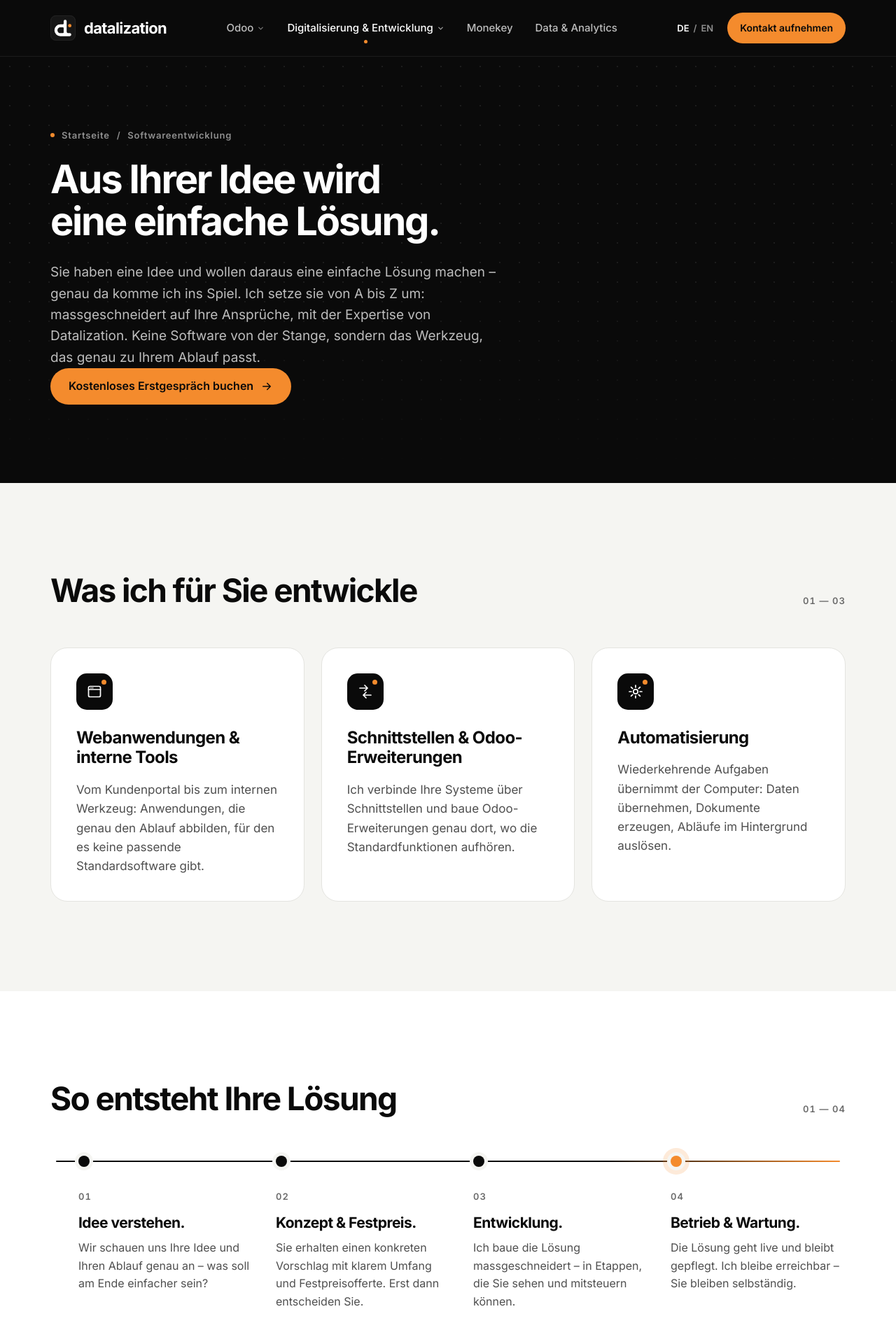
After one commit to datalization1/datalization, a Django app: page /de/softwareentwicklung/ in a window 1280 px wide. The commit adds this page. Shown: the top 1920 px of the page at 70% size. Run offline with Django 4.2, Linux system fonts and the light colour scheme.

Commit message:
Softwareentwicklung als eigene Seite + Nav-Dropdown (DE/EN)
- Neue vollwertige Seite /softwareentwicklung/ (Hero Idee→Lösung, Leistungen, A-Z-Ablauf, Outcomes, CTA)
- Nav: „Digitalisierung & Entwicklung" wird Dropdown (Digitalisierung / Softwareentwicklung) mit Chevron
- digitalisierung.html refokussiert auf Daten/Prozesse, Querlink zur neuen Seite; Titel/Meta zurück auf Daten
- Sitemap + EN-Übersetzungen ergänzt und kompiliert

Co-Authored-By: Claude Opus 4.8 (1M context) <noreply@anthropic.com>

```diff
--- a/web/sitemaps.py
+++ b/web/sitemaps.py
@@ -19,6 +19,7 @@ class StaticViewSitemap(Sitemap):
         "v2:odoo": 0.9,
         "v2:data_analytics": 0.9,
         "v2:digitalisierung": 0.9,
+        "v2:softwareentwicklung": 0.9,
         "v2:monekey": 0.9,
         "v2:odoo_partner": 0.9,
         "v2:impressum": 0.3,
@@ -35,6 +36,7 @@ class StaticViewSitemap(Sitemap):
             "v2:odoo_vergleich",
             "v2:data_analytics",
             "v2:digitalisierung",
+            "v2:softwareentwicklung",
             "v2:monekey",
             "v2:odoo_partner",
             "v2:ueber_datalization",
--- a/web/templates/v2/partials/nav.html
+++ b/web/templates/v2/partials/nav.html
@@ -19,7 +19,15 @@
             </ul>
           </div>
         </li>
-        <li><a {% if active == 'digitalisierung' %}class="on"{% endif %} href="{% url 'v2:digitalisierung' %}">{% if LANGUAGE_CODE == 'de' %}Digitalisierung &amp; Entwicklung{% else %}Digitalization &amp; Development{% endif %}</a></li>
+        <li class="has-dropdown">
+          <a {% if active == 'digitalisierung' or active == 'softwareentwicklung' %}class="on"{% endif %} href="{% url 'v2:digitalisierung' %}" aria-haspopup="true">{% if LANGUAGE_CODE == 'de' %}Digitalisierung &amp; Entwicklung{% else %}Digitalization &amp; Development{% endif %}<svg class="caret" width="11" height="11" viewBox="0 0 24 24" fill="none" stroke="currentColor" stroke-width="2.4" stroke-linecap="round" stroke-linejoin="round" aria-hidden="true"><path d="M6 9l6 6 6-6"></path></svg></a>
+          <div class="dropdown-wrap">
+            <ul class="dropdown">
+              <li><a href="{% url 'v2:digitalisierung' %}">{% if LANGUAGE_CODE == 'de' %}Digitalisierung{% else %}Digitalization{% endif %}</a></li>
+              <li><a href="{% url 'v2:softwareentwicklung' %}">{% if LANGUAGE_CODE == 'de' %}Softwareentwicklung{% else %}Software development{% endif %}</a></li>
+            </ul>
+          </div>
+        </li>
         <li><a {% if active == 'monekey' %}class="on"{% endif %} href="{% url 'v2:monekey' %}">Monekey</a></li>
         <li><a {% if active == 'data_analytics' %}class="on"{% endif %} href="{% url 'v2:data_analytics' %}">Data &amp; Analytics</a></li>
       </ul>
--- /dev/null
+++ b/web/templates/v2/softwareentwicklung.html
@@ -0,0 +1,91 @@
+{% extends "v2/base_v2.html" %}
+{% load i18n static %}
+{% get_current_language as LANGUAGE_CODE %}
+
+{% block title %}{% trans "Individuelle Softwareentwicklung für KMU | Datalization Zofingen" %}{% endblock %}
+{% block meta_description %}{% trans "Aus Ihrer Idee wird eine einfache Lösung: massgeschneiderte Software von A bis Z – Webanwendungen, Schnittstellen, Odoo-Erweiterungen und Automatisierungen. Für kleine Betriebe, zum Festpreis." %}{% endblock %}
+{% block og_title %}{% trans "Aus Ihrer Idee wird eine einfache Lösung." %}{% endblock %}
+
+{% block content %}
+<section class="hero hero--sub hero--text">
+  <div class="wrap">
+    <div>
+      <div class="crumb"><span class="dot" aria-hidden="true"></span><a href="{% url 'v2:home' %}">{% trans "Startseite" %}</a><span aria-hidden="true">/</span><span>{% if LANGUAGE_CODE == 'de' %}Softwareentwicklung{% else %}Software development{% endif %}</span></div>
+      <h1>{% trans "Aus Ihrer Idee wird eine einfache Lösung." %}</h1>
+      <p>{% blocktrans trimmed %}Sie haben eine Idee und wollen daraus eine einfache Lösung machen – genau da komme ich ins Spiel. Ich setze sie von A bis Z um: massgeschneidert auf Ihre Ansprüche, mit der Expertise von Datalization. Keine Software von der Stange, sondern das Werkzeug, das genau zu Ihrem Ablauf passt.{% endblocktrans %}</p>
+      <a class="btn" href="{% url 'v2:booking' %}" data-loader>{% trans "Kostenloses Erstgespräch buchen" %} <svg viewBox="0 0 24 24" fill="none" stroke="currentColor" stroke-width="2" stroke-linecap="round" stroke-linejoin="round" aria-hidden="true"><path d="M5 12h14M13 6l6 6-6 6"></path></svg></a>
+    </div>
+  </div>
+</section>
+
+{# ==================== WAS ICH ENTWICKLE ==================== #}
+<section class="sec sec-alt">
+  <div class="wrap">
+    <div class="sec-head reveal">
+      <h2>{% trans "Was ich für Sie entwickle" %}</h2>
+      <span class="idx" aria-hidden="true">01 — 03</span>
+    </div>
+    <div class="cards">
+      <article class="card reveal">
+        <div class="ico" aria-hidden="true"><svg viewBox="0 0 24 24" fill="none" stroke="currentColor" stroke-width="1.7" stroke-linecap="round" stroke-linejoin="round"><rect x="3.5" y="4.5" width="17" height="15" rx="2"></rect><path d="M3.5 9h17M7 6.75h.01M9.5 6.75h.01"></path></svg></div>
+        <h3>{% trans "Webanwendungen & interne Tools" %}</h3>
+        <p>{% blocktrans trimmed %}Vom Kundenportal bis zum internen Werkzeug: Anwendungen, die genau den Ablauf abbilden, für den es keine passende Standardsoftware gibt.{% endblocktrans %}</p>
+      </article>
+      <article class="card reveal">
+        <div class="ico" aria-hidden="true"><svg viewBox="0 0 24 24" fill="none" stroke="currentColor" stroke-width="1.7" stroke-linecap="round" stroke-linejoin="round"><path d="M4 7h11M11 3l4 4-4 4"></path><path d="M20 17H9M13 13l-4 4 4 4"></path></svg></div>
+        <h3>{% trans "Schnittstellen & Odoo-Erweiterungen" %}</h3>
+        <p>{% blocktrans trimmed %}Ich verbinde Ihre Systeme über Schnittstellen und baue Odoo-Erweiterungen genau dort, wo die Standardfunktionen aufhören.{% endblocktrans %}</p>
+      </article>
+      <article class="card reveal">
+        <div class="ico" aria-hidden="true"><svg viewBox="0 0 24 24" fill="none" stroke="currentColor" stroke-width="1.7" stroke-linecap="round" stroke-linejoin="round"><circle cx="12" cy="12" r="3.2"></circle><path d="M12 3v3M12 18v3M3 12h3M18 12h3M5.6 5.6l2.1 2.1M16.3 16.3l2.1 2.1M5.6 18.4l2.1-2.1M16.3 7.7l2.1-2.1"></path></svg></div>
+        <h3>{% trans "Automatisierung" %}</h3>
+        <p>{% blocktrans trimmed %}Wiederkehrende Aufgaben übernimmt der Computer: Daten übernehmen, Dokumente erzeugen, Abläufe im Hintergrund auslösen.{% endblocktrans %}</p>
+      </article>
+    </div>
+  </div>
+</section>
+
+{# ==================== SO ENTSTEHT IHRE LÖSUNG ==================== #}
+<section class="sec">
+  <div class="wrap">
+    <div class="sec-head reveal">
+      <h2>{% trans "So entsteht Ihre Lösung" %}</h2>
+      <span class="idx" aria-hidden="true">01 — 04</span>
+    </div>
+    <ol class="steps reveal">
+      <li class="track" aria-hidden="true"><span></span></li>
+      <li class="step"><span class="node"></span><span class="idx">01</span><h3>{% trans "Idee verstehen." %}</h3><p>{% blocktrans trimmed %}Wir schauen uns Ihre Idee und Ihren Ablauf genau an – was soll am Ende einfacher sein?{% endblocktrans %}</p></li>
+      <li class="step"><span class="node"></span><span class="idx">02</span><h3>{% trans "Konzept & Festpreis." %}</h3><p>{% blocktrans trimmed %}Sie erhalten einen konkreten Vorschlag mit klarem Umfang und Festpreisofferte. Erst dann entscheiden Sie.{% endblocktrans %}</p></li>
+      <li class="step"><span class="node"></span><span class="idx">03</span><h3>{% trans "Entwicklung." %}</h3><p>{% blocktrans trimmed %}Ich baue die Lösung massgeschneidert – in Etappen, die Sie sehen und mitsteuern können.{% endblocktrans %}</p></li>
+      <li class="step"><span class="node last"></span><span class="idx">04</span><h3>{% trans "Betrieb & Wartung." %}</h3><p>{% blocktrans trimmed %}Die Lösung geht live und bleibt gepflegt. Ich bleibe erreichbar – Sie bleiben selbständig.{% endblocktrans %}</p></li>
+    </ol>
+  </div>
+</section>
+
+{# ==================== WAS SIE AM ENDE HABEN ==================== #}
+<section class="sec sec-alt">
+  <div class="wrap">
+    <div class="split reveal">
+      <h2>{% trans "Was Sie am Ende haben" %}</h2>
+      <div>
+        <ul class="booking-list">
+          <li><span class="ck" aria-hidden="true"><svg viewBox="0 0 24 24" fill="none" stroke="currentColor" stroke-width="2.4" stroke-linecap="round" stroke-linejoin="round"><path d="M5 12.5l4.5 4.5L19 7.5"></path></svg></span>{% trans "Software, die genau zu Ihrem Ablauf passt – nicht umgekehrt." %}</li>
+          <li><span class="ck" aria-hidden="true"><svg viewBox="0 0 24 24" fill="none" stroke="currentColor" stroke-width="2.4" stroke-linecap="round" stroke-linejoin="round"><path d="M5 12.5l4.5 4.5L19 7.5"></path></svg></span>{% trans "Eine einfache Lösung statt eines weiteren komplizierten Tools." %}</li>
+          <li><span class="ck" aria-hidden="true"><svg viewBox="0 0 24 24" fill="none" stroke="currentColor" stroke-width="2.4" stroke-linecap="round" stroke-linejoin="round"><path d="M5 12.5l4.5 4.5L19 7.5"></path></svg></span>{% trans "Einen Ansprechpartner, der sie gebaut hat und weiter pflegt." %}</li>
+          <li><span class="ck" aria-hidden="true"><svg viewBox="0 0 24 24" fill="none" stroke="currentColor" stroke-width="2.4" stroke-linecap="round" stroke-linejoin="round"><path d="M5 12.5l4.5 4.5L19 7.5"></path></svg></span>{% trans "Klare Kosten – Festpreis statt offener Rechnung." %}</li>
+        </ul>
+        <div class="inlinelinks">
+          <a href="{% url 'v2:digitalisierung' %}">{% if LANGUAGE_CODE == 'de' %}Bestehende Abläufe digitalisieren: Digitalisierung{% else %}Digitalize existing processes: Digitalization{% endif %} <svg viewBox="0 0 24 24" fill="none" stroke="currentColor" stroke-width="2" stroke-linecap="round" stroke-linejoin="round" aria-hidden="true"><path d="M5 12h14M13 6l6 6-6 6"></path></svg></a>
+        </div>
+      </div>
+    </div>
+    <div class="box reveal">
+      <div class="box-text">
+        <span class="seal" aria-hidden="true"><svg viewBox="0 0 24 24" fill="none" stroke="currentColor" stroke-width="2.2" stroke-linecap="round" stroke-linejoin="round"><path d="M5 12.5l4.5 4.5L19 7.5"></path></svg></span>
+        <span>{% blocktrans trimmed %}Vor jedem Projekt erhalten Sie eine Festpreisofferte. Was sie kostet und enthält, besprechen wir im kostenlosen Erstgespräch.{% endblocktrans %}</span>
+      </div>
+      <a class="btn" href="{% url 'v2:booking' %}" data-loader>{% trans "Kostenloses Erstgespräch buchen" %} <svg viewBox="0 0 24 24" fill="none" stroke="currentColor" stroke-width="2" stroke-linecap="round" stroke-linejoin="round" aria-hidden="true"><path d="M5 12h14M13 6l6 6-6 6"></path></svg></a>
+    </div>
+  </div>
+</section>
+{% endblock %}
--- a/web/urls_v2.py
+++ b/web/urls_v2.py
@@ -17,6 +17,7 @@ urlpatterns = [
     path("odoo/vergleich/", views_v2.v2_odoo_vergleich, name="odoo_vergleich"),
     path("data-analytics/", views_v2.v2_data_analytics, name="data_analytics"),
     path("digitalisierung/", views_v2.v2_digitalisierung, name="digitalisierung"),
+    path("softwareentwicklung/", views_v2.v2_softwareentwicklung, name="softwareentwicklung"),
     path("monekey/", views_v2.v2_monekey, name="monekey"),
     path("odoo-partner-zofingen/", views_v2.v2_odoo_partner, name="odoo_partner"),
     path("ueber-datalization/", views_v2.v2_ueber_datalization, name="ueber_datalization"),
--- a/web/views_v2.py
+++ b/web/views_v2.py
@@ -86,6 +86,10 @@ def v2_seo_olten(request):
 
 def v2_digitalisierung(request):
     return render(request, "v2/digitalisierung.html", {"active": "digitalisierung"})
+
+
+def v2_softwareentwicklung(request):
+    return render(request, "v2/softwareentwicklung.html", {"active": "softwareentwicklung"})
 
 
 def v2_monekey(request):
```
Also changed, not shown: web/templates/v2/digitalisierung.html (+4 -15 lines), locale/de/LC_MESSAGES/django.po, locale/en/LC_MESSAGES/django.po, 1 other file.
